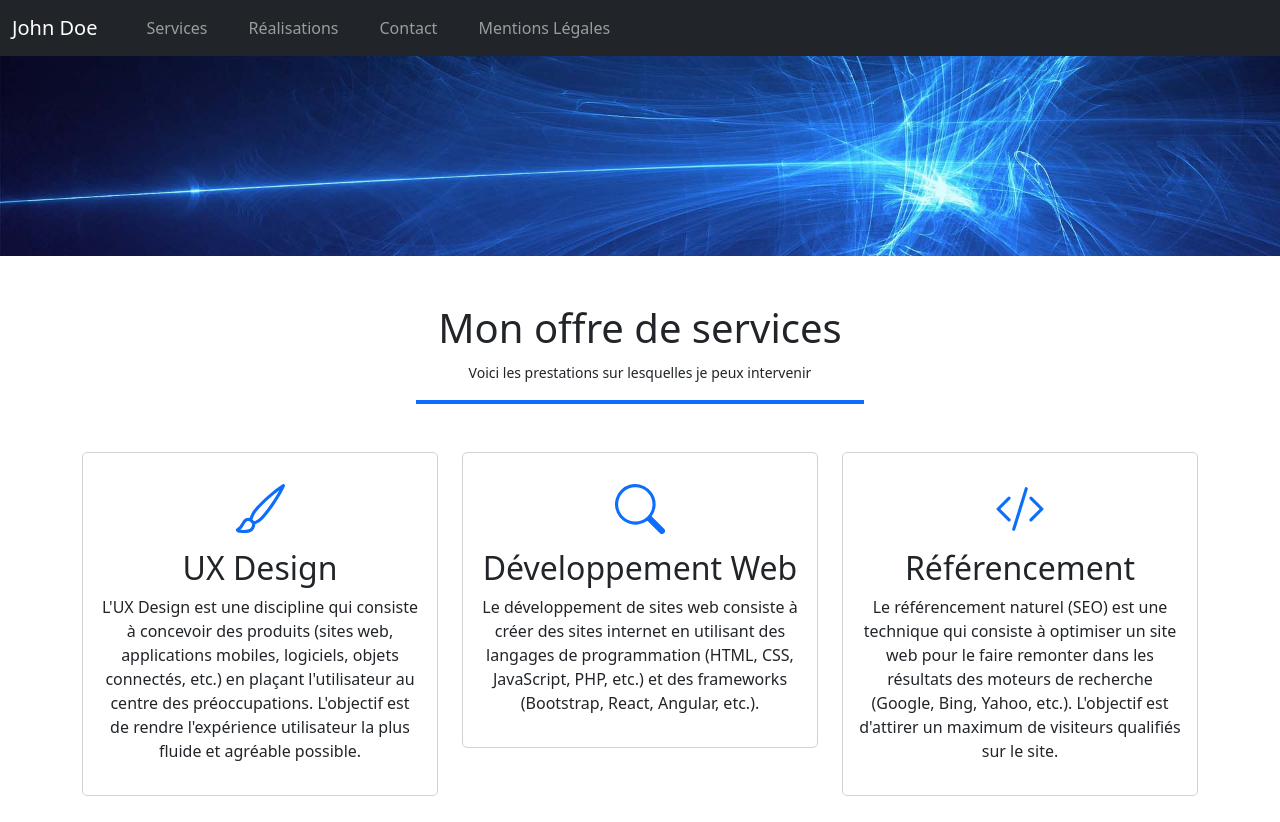
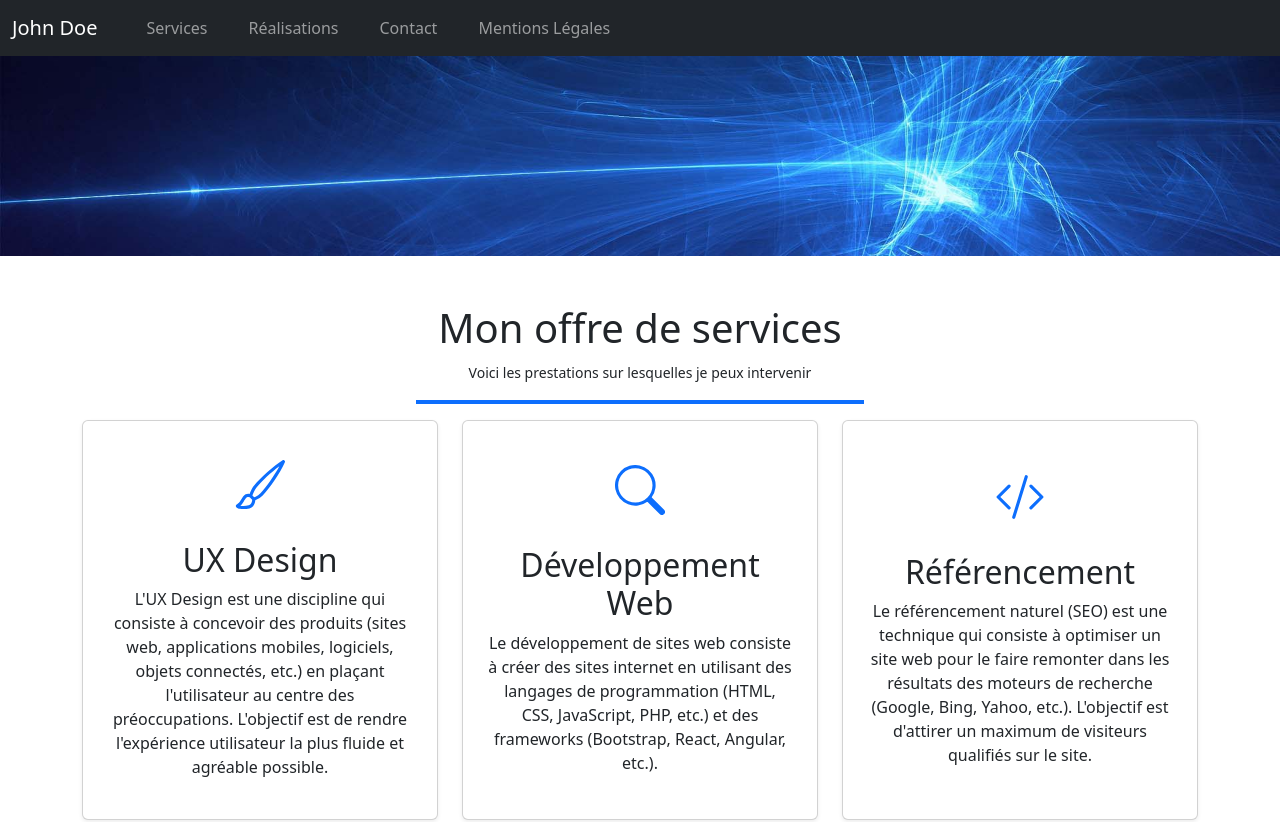
Before and after one commit to Corentin-pqt87/CEF-John-doe-portfolio, a React (Create React App) app: page /Service in a window 1280 px wide. Shown: the top 822 px of the page. Built offline with nearby package versions, Linux system fonts and the light colour scheme.

Commit message:
Service : <div> => <div card> + style.css

```diff
--- a/src/pages/Service.jsx
+++ b/src/pages/Service.jsx
@@ -1,11 +1,10 @@
-// Images
-import {ReactComponent as Brush} from '../asset/svg/brush.svg';
-import {ReactComponent as Search} from '../asset/svg/search.svg';
-import {ReactComponent as Codeslash} from '../asset/svg/code-slash.svg';
+// Images (icônes SVG)
+import { ReactComponent as Brush } from '../asset/svg/brush.svg';
+import { ReactComponent as Search } from '../asset/svg/search.svg';
+import { ReactComponent as Codeslash } from '../asset/svg/code-slash.svg';
 
 // Style
 import '../style/style.css';
-import '../style/Service.css';
 
 export default function Service() {
   return (
@@ -16,47 +15,67 @@ export default function Service() {
         <div>
           <h1>Mon offre de services</h1>
           <p><small>Voici les prestations sur lesquelles je peux intervenir</small></p>
-            <hr class="border border-primary border-2 opacity-100 mx-auto" style={{ width: "35%" }} />
+          <hr className="border border-primary border-2 opacity-100 mx-auto" style={{ width: "35%" }} />
         </div>
 
+        <div className="container">
 
-        <div className='container my-5'>
-            <div className='row g-4 justify-content-center'>
-                <div className='col-12 col-sm-6 col-md-4'>
-                    <div className='option-service text-center p-3'>
+            <div className="row g-4 justify-content-center">
+
+                <div className="col-12 col-sm-6 col-lg-4">
+                    <div className="card h-100 text-center p-4 shadow-sm justify-content-center">
+                        <div className="d-flex justify-content-center mb-3">
                             <Brush className="icon" />
+                        </div>
+
                         <h2>UX Design</h2>
                         <p>
                         L'UX Design est une discipline qui consiste à concevoir des
-                            produits (sites web, applications mobiles, logiciels, objets connectés, etc.)
-                            en plaçant l'utilisateur au centre des préoccupations. L'objectif est de rendre l'expérience utilisateur la
-                            plus fluide et agréable possible.
+                        produits (sites web, applications mobiles, logiciels, objets
+                        connectés, etc.) en plaçant l'utilisateur au centre des
+                        préoccupations. L'objectif est de rendre l'expérience
+                        utilisateur la plus fluide et agréable possible.
                         </p>
                     </div>
                 </div>
 
-                <div className="col-12 col-sm-6 col-md-4">
-                    <div className='option-service text-center p-3'>
+                <div className="col-12 col-sm-6 col-lg-4">
+                    <div className="card h-100 text-center p-4 shadow-sm justify-content-center">
+                        <div className="d-flex justify-content-center mb-3">
                             <Search className="icon" />
+                        </div>
+
+
                         <h2>Développement Web</h2>
                         <p>
-                            Le développement de sites web consiste à créer des sites internet en utilisant des langages de programmation (HTML, CSS, JavaScript, PHP, etc.) et des frameworks (Bootstrap, React, Angular, etc.).
+                        Le développement de sites web consiste à créer des sites
+                        internet en utilisant des langages de programmation (HTML,
+                        CSS, JavaScript, PHP, etc.) et des frameworks (Bootstrap,
+                        React, Angular, etc.).
                         </p>
                     </div>
                 </div>
 
-                <div className="col-12 col-sm-6 col-md-4">
-                    <div className='option-service text-center p-3'>
+                <div className="col-12 col-sm-6 col-lg-4">
+                    <div className="card h-100 text-center p-4 shadow-sm justify-content-center">
+                        <div className="d-flex justify-content-center mb-3">
                             <Codeslash className="icon" />
+                        </div>
+
+
                         <h2>Référencement</h2>
                         <p>
-                            Le référencement naturel (SEO) est une technique qui consiste à optimiser un site web pour le faire remonter dans les résultats des moteurs de recherche (Google, Bing, Yahoo, etc.). L'objectif est d'attirer un maximum de visiteurs qualifiés sur le site.
+                        Le référencement naturel (SEO) est une technique qui consiste à
+                        optimiser un site web pour le faire remonter dans les résultats
+                        des moteurs de recherche (Google, Bing, Yahoo, etc.).
+                        L'objectif est d'attirer un maximum de visiteurs qualifiés sur
+                        le site.
                         </p>
                     </div>
             </div>
-
         </div>
 </div>
+
 
       </div>
     </div>
--- a/src/style/Realisation.scss
+++ b/src/style/Realisation.scss
@@ -16,4 +16,4 @@ $border-radius: 10px;
         background-color: rgb(248, 248, 248);
         padding: 10px;
         }
-    }
+}
--- a/src/style/Service.css
+++ /dev/null
@@ -1,15 +0,0 @@
-.option-service {
-  border: 1px solid lightgray;
-  border-radius: 5px;
-  /*padding: 20px;
-  margin: 10px;*/
-}
-
-.option-service:hover {
-  background-color: #efefef;
-  box-shadow: 0px 10px 15px lightgray;
-  transform: translateY(-5px);
-  transition: all 0.3s ease-in-out;
-}
-
-/*# sourceMappingURL=Service.css.map */
--- a/src/style/Service.scss
+++ /dev/null
@@ -1,12 +0,0 @@
-.option-service {
-    border: 1px solid lightgray;
-    border-radius: 5px;
-    /*padding: 20px;
-    margin: 10px;*/
-}
-.option-service:hover {
-    background-color: #efefef;
-    box-shadow: 0px 10px 15px lightgray;
-    transform: translateY(-5px);
-    transition: all 0.3s ease-in-out;
-}
--- a/src/style/style.css
+++ b/src/style/style.css
@@ -39,6 +39,18 @@ ul li img {
   margin-right: 10px;
 }
 
+.card:hover {
+  background-color: #efefef;
+  box-shadow: 0px 10px 15px lightgray;
+  transform: translateY(-5px);
+  transition: all 0.3s ease-in-out;
+}
+.card:hover .local-footer {
+  border-top: 1px solid lightgray;
+  background-color: rgb(248, 248, 248);
+  padding: 10px;
+}
+
 /*<hr class="border border-primary border-2 opacity-100" />*/
 
 /*# sourceMappingURL=style.css.map */
```
Also changed, not shown: src/style/style.scss (+13 -0 lines), 2 other files (tests, documents, lock files or other folders). Lines whose indentation alone changed are shown as unchanged.
